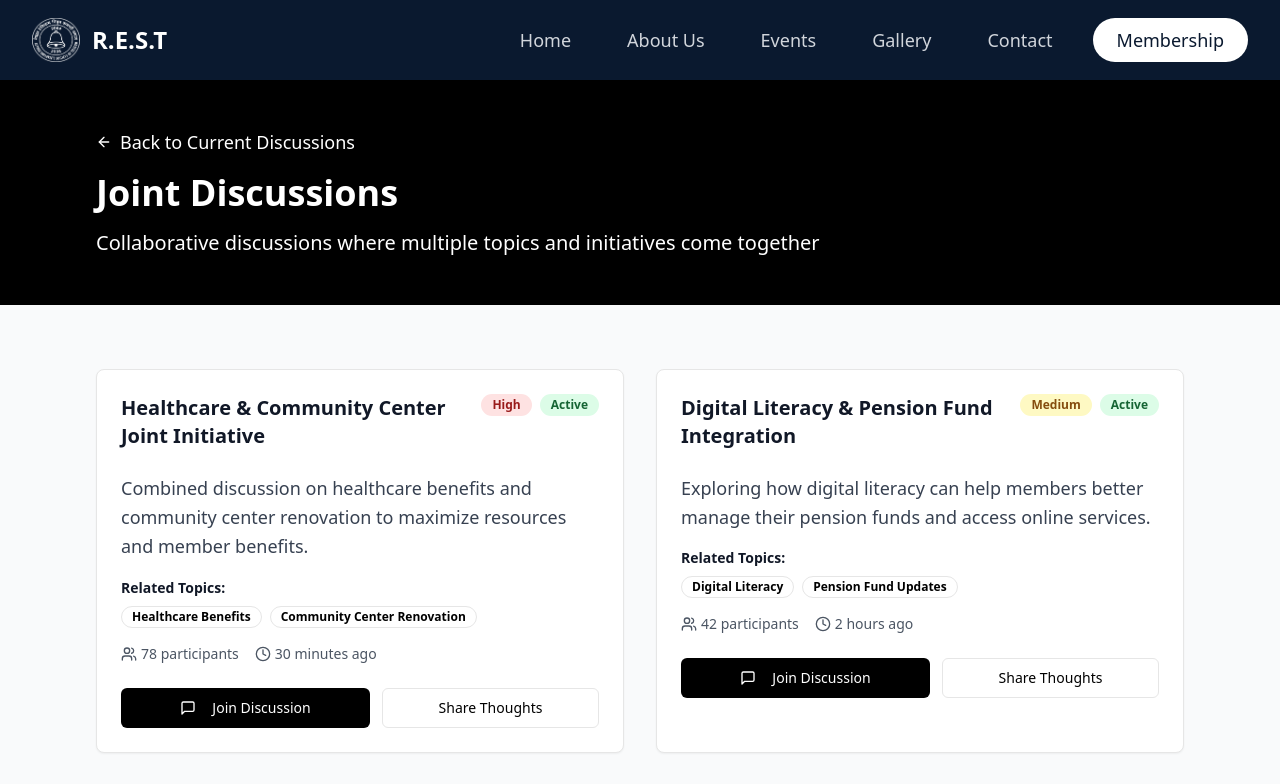
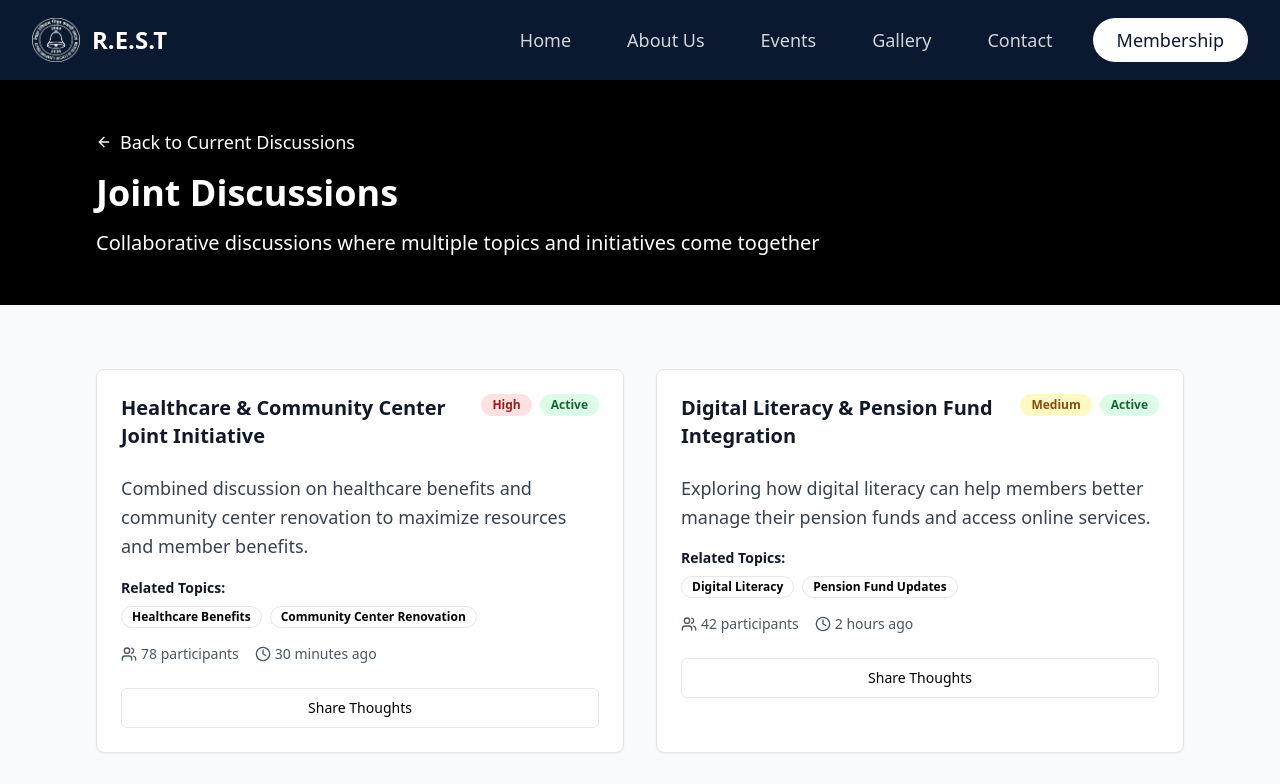
Before and after one commit to rinkamaharjan12/golden-years-gallery-web-79, a React (Vite) app: page /joint-discussion in a window 1280 px wide. Shown: the top 784 px of the page. Built offline with nearby package versions, Linux system fonts and the light colour scheme.

Commit message:
Remove "Join Discussion" button
Removed the "Join Discussion" button and associated functionality from the JointDiscussion and CurrentDiscussion pages.

```diff
--- a/src/pages/CurrentDiscussion.tsx
+++ b/src/pages/CurrentDiscussion.tsx
@@ -1,8 +1,7 @@
-
 import { Card, CardContent } from "@/components/ui/card";
 import { Button } from "@/components/ui/button";
 import { Badge } from "@/components/ui/badge";
-import { MessageSquare, Clock, Users } from "lucide-react";
+import { Clock, Users } from "lucide-react";
 import { Link, useSearchParams } from "react-router-dom";
 
 const CurrentDiscussion = () => {
@@ -163,13 +162,7 @@ const CurrentDiscussion = () => {
                         <span>Last activity: {currentIssue.lastActivity}</span>
                       </div>
                     </div>
-                    <div className="flex space-x-4">
-                      <Link to="/joint-discussion">
-                        <Button variant="outline">
-                          <MessageSquare className="w-4 h-4 mr-2" />
-                          Joint Discussion
-                        </Button>
-                      </Link>
+                    <div className="flex justify-end">
                       <Link to="/submit-feedback">
                         <Button>Share Your Thoughts</Button>
                       </Link>
--- a/src/pages/JointDiscussion.tsx
+++ b/src/pages/JointDiscussion.tsx
@@ -1,8 +1,7 @@
-
 import { Card, CardContent } from "@/components/ui/card";
 import { Button } from "@/components/ui/button";
 import { Badge } from "@/components/ui/badge";
-import { MessageSquare, Clock, Users, ArrowLeft } from "lucide-react";
+import { Clock, Users, ArrowLeft } from "lucide-react";
 import { Link } from "react-router-dom";
 
 const JointDiscussion = () => {
@@ -134,12 +133,8 @@ const JointDiscussion = () => {
                     </div>
                   </div>
 
-                  <div className="flex space-x-3">
-                    <Button className="flex-1">
-                      <MessageSquare className="w-4 h-4 mr-2" />
-                      Join Discussion
-                    </Button>
-                    <Link to="/submit-feedback" className="flex-1">
+                  <div className="flex justify-center">
+                    <Link to="/submit-feedback" className="w-full">
                       <Button variant="outline" className="w-full">
                         Share Thoughts
                       </Button>
```
